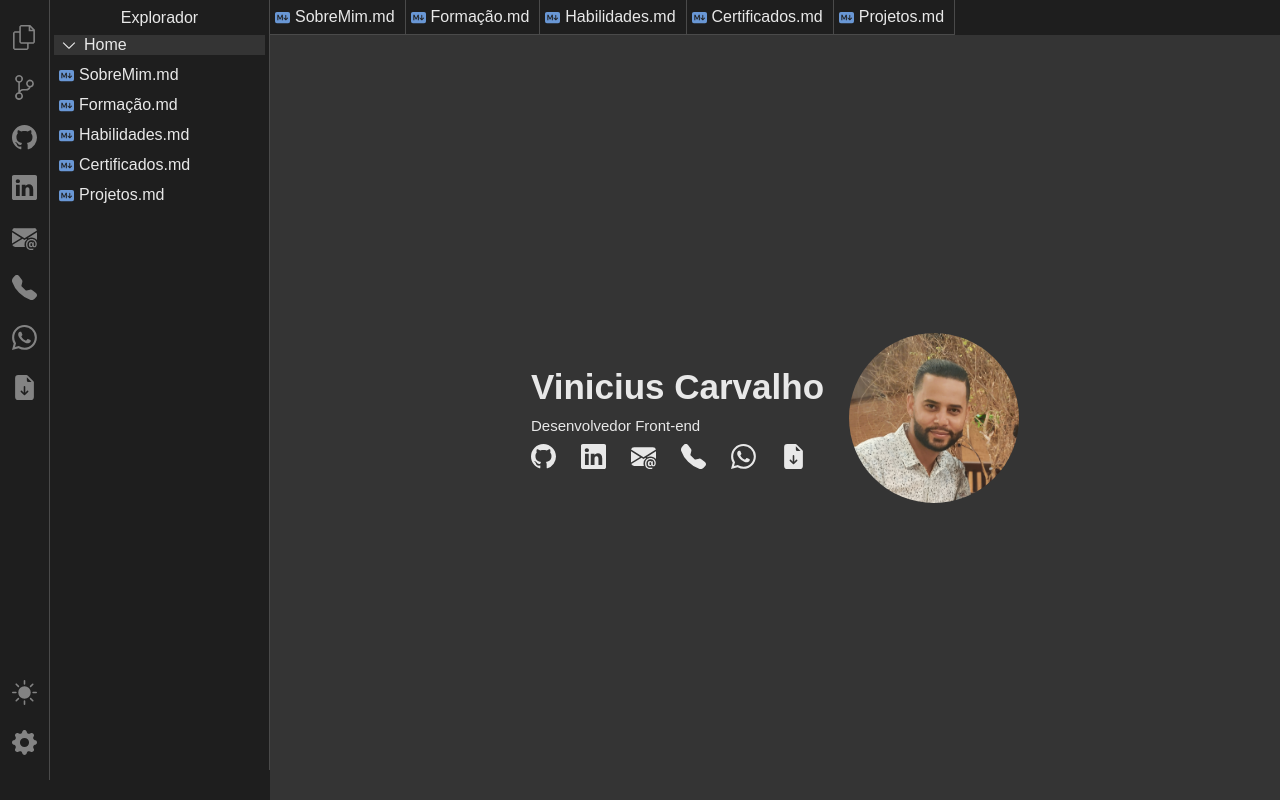
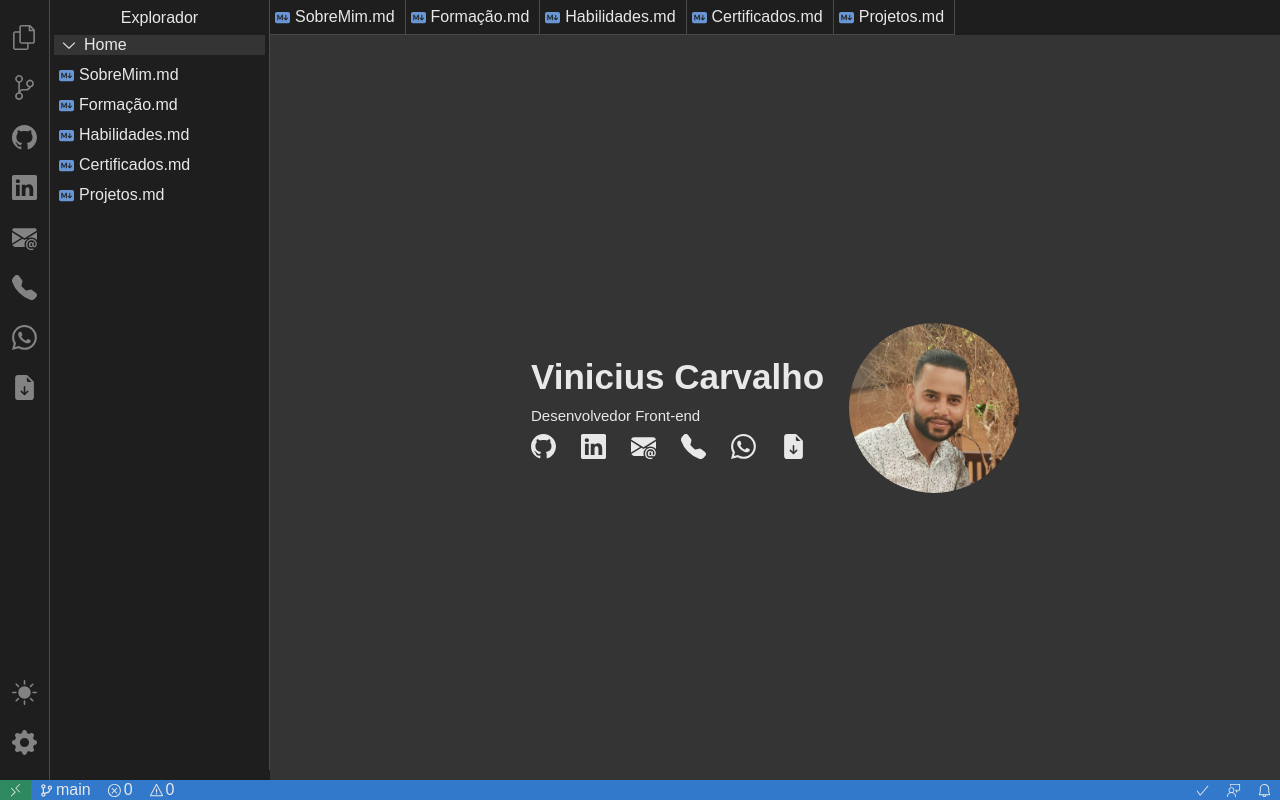
Before and after one commit to V-Carvalho/Portifolio, a React (Vite) app: page / in a window 1280 px wide. Built offline with nearby package versions, Linux system fonts and the light colour scheme.

Commit message:
Add Footer

```diff
--- a/src/pages/Home/Home.jsx
+++ b/src/pages/Home/Home.jsx
@@ -4,7 +4,7 @@ import { linksHome } from "../../utils/Links"
 import Header from "../../components/Header/Header";
 import Icon from "../../components/Icon/Icon";
 import profilePicture from '../../assets/images/profile.png';
-
+import Footer from "../../components/Footer/Footer";
 
 const Main = styled.main`
   flex: 1;
@@ -20,9 +20,26 @@ const ContentMain = styled.section`
   overflow-y: auto;
   overflow-x: hidden;
   align-items: center;
+  margin-bottom: 20px;
   flex-direction: row;
   justify-content: center;
   background-color: ${(props) => props.backgroundColor};
+
+
+
+  &::-webkit-scrollbar {
+    width: 10px;
+    height: 10px;
+  }
+
+  ::-webkit-scrollbar-track-piece {
+    -webkit-border-radius: 4px;
+  }
+
+  &::-webkit-scrollbar-thumb {
+    border-radius: 4px;
+    background: ${(props) => props.scrollbarColor};
+  }
 `;
 
 const ContainerPersonalData = styled.div`
@@ -96,6 +113,7 @@ const Home = () => {
           />
         </ContainerPersonalPhoto>
       </ContentMain>
+      <Footer />
     </Main>
   );
 };
```
